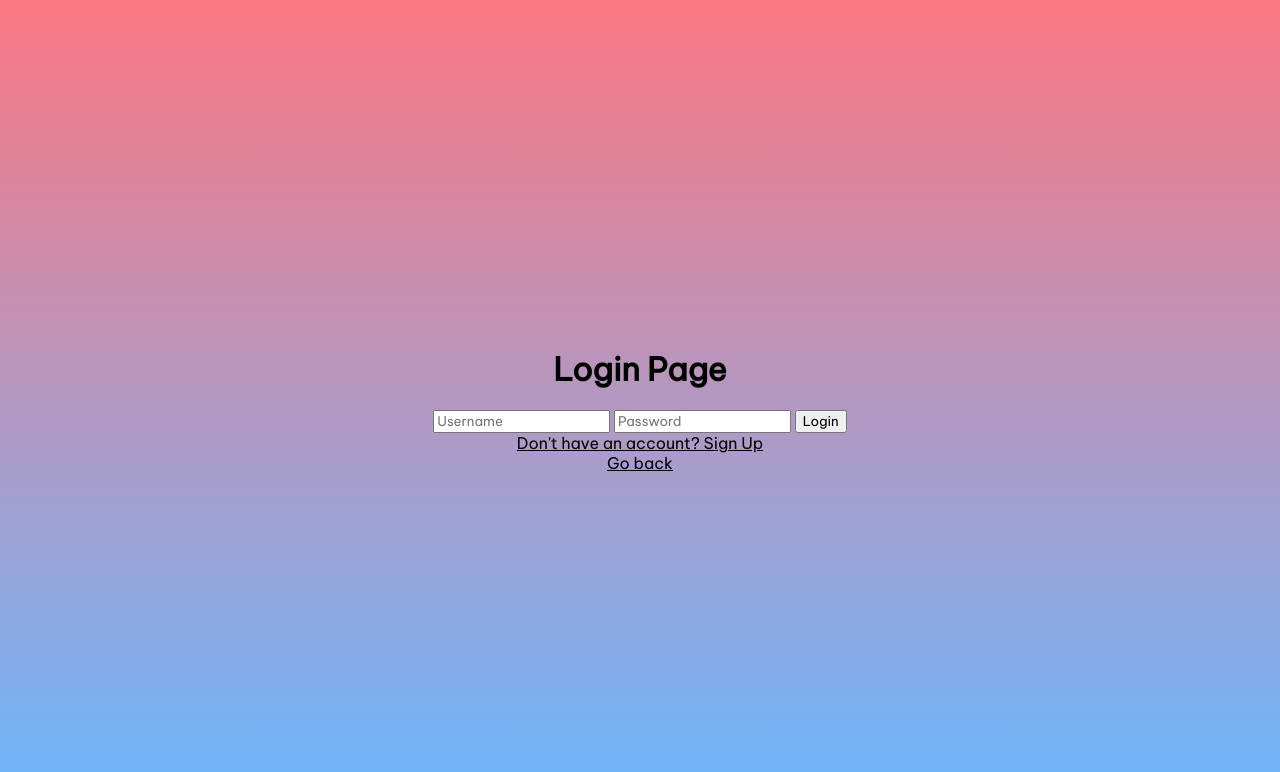
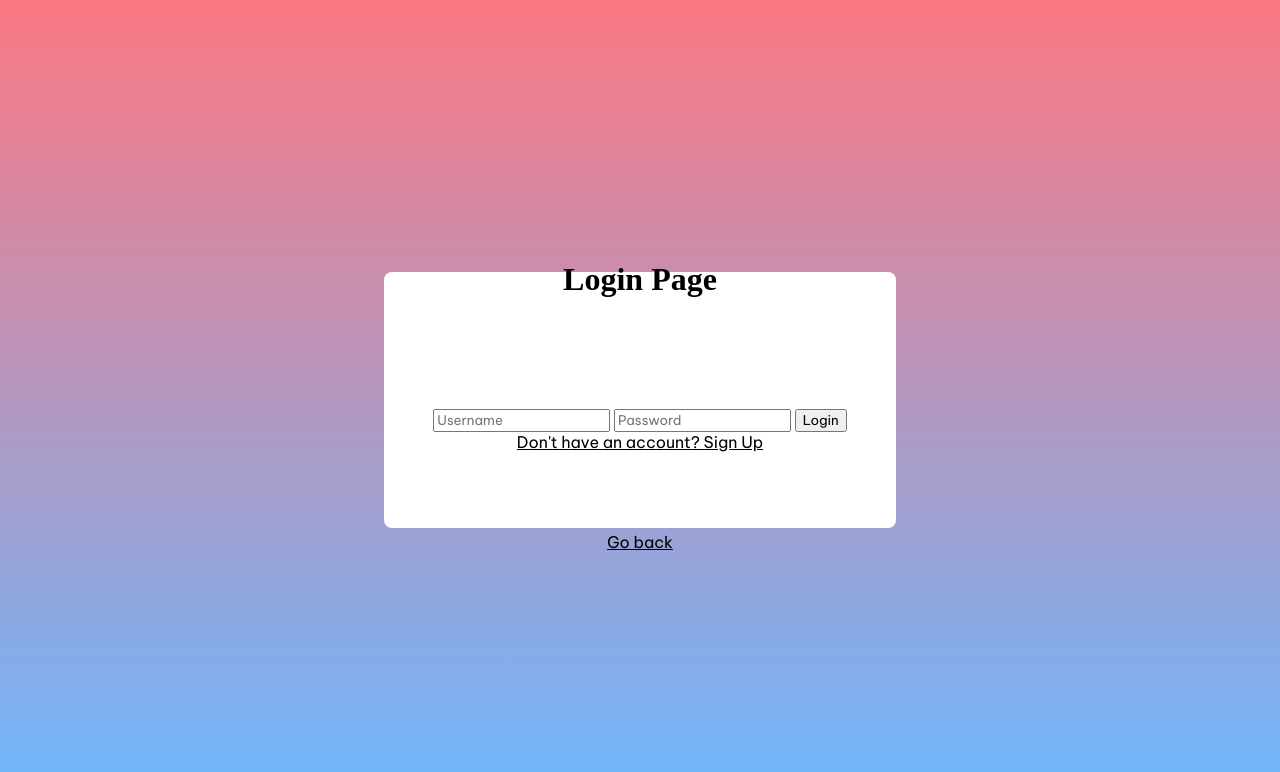
Before and after one commit to EmperMiner/SpeedTracker, a Flask app: page /login in a window 1280 px wide. Shown: the top 772 px of the page. Run offline with Flask 3, Linux system fonts and the light colour scheme; some libraries are stand-ins or nearby versions; some web fonts are replaced.

Commit message:
added wrapper

```diff
--- a/static/style.css
+++ b/static/style.css
@@ -38,6 +38,19 @@ a {
   transition: 250ms;
 }
 
+.shadow {
+    box-shadow: rgba(0, 0, 0, 0.16) 0 3px 6px, rgba(0, 0, 0, 0.23) 0 3px 6px;
+}
+
+.hide {
+    opacity: 0;
+}
+
+.disabled {
+    opacity: 0.5;
+    pointer-events: none;
+}
+
 body {
     margin: 0;
     height: 100vh;
@@ -49,6 +62,76 @@ body {
     justify-content: center;
     flex-direction: column;
   }
+
+h1{
+    position: absolute;
+    top: 30vh;
+    font-family: Bmono;
+    font-weight: bold;
+    font-size: 2em;
+    color: black;
+    transition: 250ms;
+    animation: appearScale 500ms;
+}
+
+form{
+    margin-top: 20vh;
+}
+
+.back{
+    margin-top: 10vh;
+}
+
+.wrapper{
+    height: clamp(2em, 20vw, 30vw);
+    width: clamp(20vw, 40vw, 80vw);
+    background-color: #ffffff;
+    margin: 0 1vw;
+    display: flex;
+    flex-direction: column;
+    border: none;
+    border-radius: 0.5em;
+    outline: none;
+    align-items: center;
+    justify-content: center;
+    animation: appear 250ms;
+}
+
+.who-container {
+    margin: 0;
+    padding: 1em;
+    position: absolute;
+    display: flex;
+    font-size: 2em;
+    text-align: center;
+}
+
+.who-container a {
+    width: 20vw;
+    height: 20vh;
+    background-color: #ffffff;
+    margin: 0 1vw;
+    cursor: pointer;
+    position: relative;
+    text-decoration: none;
+    border-radius: 0.2em;
+    align-items: center;
+    justify-content: center;
+    animation: appearScale 500ms;
+    width: clamp(6em, 40vw, 8em);
+    box-shadow: rgba(0, 0, 0, 0.16) 0 3px 6px, rgba(0, 0, 0, 0.23) 0 3px 6px;
+    text-align: center;
+    display: flex; /* co flexbox ms ap dung cai text-align dc*/
+}
+
+.who-container a:hover{
+    transform: translateY(-10px);
+    transition: 0.5s;
+}
+
+#who-is{
+    top: 20vh;
+}
 
 #warningBar {
   height: 1.25em;
--- a/templates/login.html
+++ b/templates/login.html
@@ -12,6 +12,7 @@
 </head>
 
 <body>
+    <div class="wrapper">
     <h1>Login Page</h1>
 
     <form method="POST" action="">
@@ -22,8 +23,9 @@
     </form>
 
     <a href="{{ url_for('register') }}">Don't have an account? Sign Up</a>
-    <div></div>
-    <a href="{{ url_for('home') }}">Go back</a>
+
+    <a class="back" href="{{ url_for('home') }}">Go back</a>
+    </div>
 </body>
 
 </html>
--- a/templates/register.html
+++ b/templates/register.html
@@ -12,6 +12,7 @@
 </head>
 
 <body>
+    <div class="wrapper">
     <h1>Register Page</h1>
 
     <form method="POST" action="">
@@ -23,7 +24,8 @@
 
     <a href="{{ url_for('login') }}">Already have an account? Log In</a>
     <div></div>
-    <a href="{{ url_for('home') }}">Go back</a>
+    <a class="back" href="{{ url_for('home') }}">Go back</a>
+    </div>
 </body>
 
 </html>
--- a/templates/userLogin.html
+++ b/templates/userLogin.html
@@ -12,6 +12,7 @@
 </head>
 
 <body>
+    <div class="wrapper">
     <h1>Enter the Code</h1>
 
     <form method="POST" action="">
@@ -20,7 +21,8 @@
         {{ form.submit }}
     </form>
 
-    <a href="{{ url_for('home') }}">Go back</a>
+    <a class="back" href="{{ url_for('home') }}">Go back</a>
+    </div>
 </body>
 
 </html>
```
Also changed, not shown: templates/home.html (+5 -5 lines).
